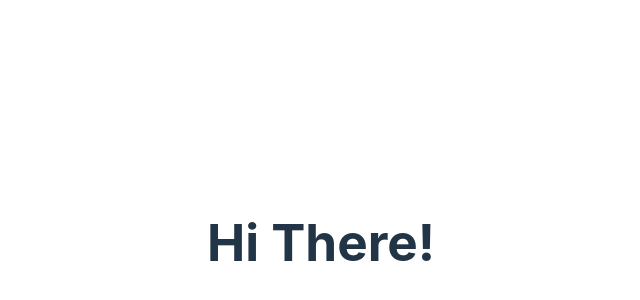
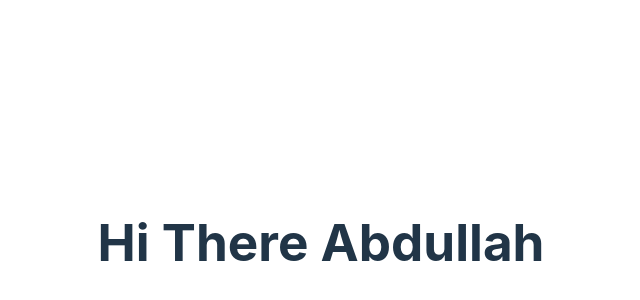
Before and after one commit to 101Shakila/first-react-app, a React (Vite) app: page / in a window 1280 px wide. Shown: the part 158-458 px from the top of the page, without its empty margins (319-959 px from the left). Built offline with nearby package versions, Linux system fonts and the light colour scheme.

Commit message:
usage of props

```diff
--- a/src/App.jsx
+++ b/src/App.jsx
@@ -5,7 +5,7 @@ import Greeter from './Greeter'
 function App() {
   return (
     <div>
-      <Greeter />
+      <Greeter person="Abdullah" />
     </div>
   )
 }
--- a/src/Greeter.jsx
+++ b/src/Greeter.jsx
@@ -1,5 +1,6 @@
-export default function Greeter() {
+export default function Greeter(props) {
+    console.log(props.person);
     return (
-        <h1>Hi There!</h1>
+        <h1>Hi There {props.person}</h1>
     )
 }
```
